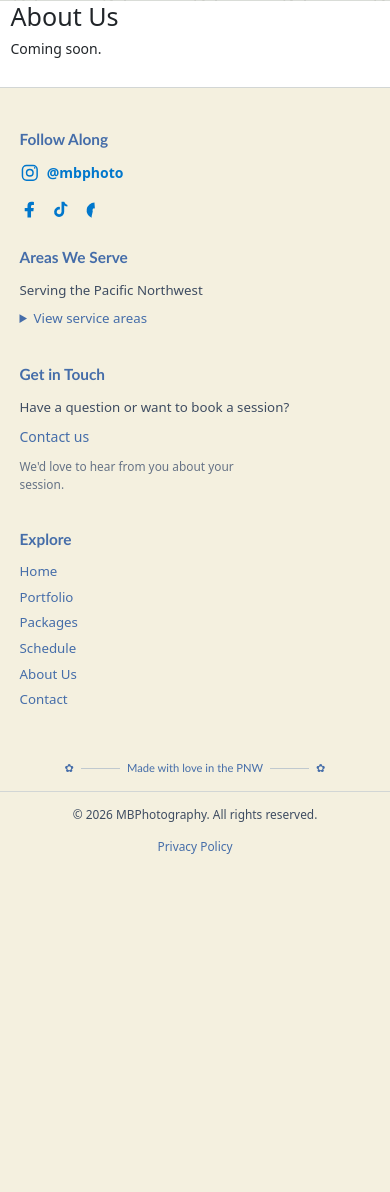
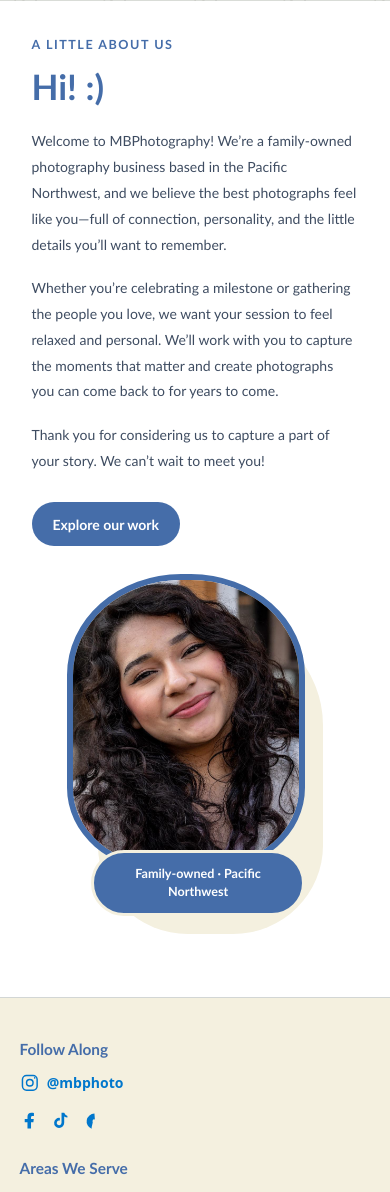
Before and after one commit to IvannaOtero/MBPhotography, an ASP.NET Core app: page /Home/About in a window 390 px wide. Shown: the part 75-1267 px from the top of the page. Before the commit the page ends 929 px from the top, so only its background shows below. Run offline with ASP.NET Core 8, Linux system fonts and the light colour scheme; style sheets or scripts are compiled from the project's sources; some libraries are stand-ins or nearby versions.

Commit message:
Design responsive About Us page
Co-authored-by: IvannaOtero <253780349+IvannaOtero@users.noreply.github.com>

```diff
--- a/MBPhotography/Views/Home/About.cshtml
+++ b/MBPhotography/Views/Home/About.cshtml
@@ -2,5 +2,17 @@
     ViewData["Title"] = "About Us";
 }
 
-<h1>About Us</h1>
-<p>Coming soon.</p>
+<section class="about-page" aria-labelledby="about-page-heading">
+    <div class="about-page__copy">
+        <p class="about-page__eyebrow">A little about us</p>
+        <h1 id="about-page-heading">Hi! :)</h1>
+        <p>Welcome to MBPhotography! We’re a family-owned photography business based in the Pacific Northwest, and we believe the best photographs feel like you—full of connection, personality, and the little details you’ll want to remember.</p>
+        <p>Whether you’re celebrating a milestone or gathering the people you love, we want your session to feel relaxed and personal. We’ll work with you to capture the moments that matter and create photographs you can come back to for years to come.</p>
+        <p>Thank you for considering us to capture a part of your story. We can’t wait to meet you!</p>
+        <a class="about-page__link" asp-controller="Home" asp-action="Portfolio">Explore our work</a>
+    </div>
+    <figure class="about-page__portrait">
+        <img src="~/Pictures/homepagecarousel/picture!.jpeg" alt="A portrait from an MBPhotography session" />
+        <figcaption>Family-owned · Pacific Northwest</figcaption>
+    </figure>
+</section>
--- a/MBPhotography/wwwroot/css/site.css
+++ b/MBPhotography/wwwroot/css/site.css
@@ -180,6 +180,117 @@ body {
     gap: .5rem;
     font-size: .8rem;
   }
+}
+
+.about-page {
+    display: grid;
+    grid-template-columns: minmax(0, 1.1fr) minmax(17rem, .9fr);
+    align-items: center;
+    gap: clamp(2rem, 7vw, 6rem);
+    max-width: 1320px;
+    margin: clamp(2rem, 6vw, 5rem) auto;
+    padding: clamp(1.5rem, 5vw, 4rem);
+    color: #3e4c61;
+    font-family: "Trebuchet MS", "Arial Rounded MT Bold", sans-serif;
+}
+
+.about-page__copy {
+    max-width: 44rem;
+}
+
+.about-page__eyebrow {
+    margin-bottom: .75rem;
+    color: #456da9;
+    font-size: .9rem;
+    font-weight: 600;
+    letter-spacing: .12em;
+    text-transform: uppercase;
+}
+
+.about-page__copy h1 {
+    margin-bottom: 1.5rem;
+    color: #456da9;
+    font-size: clamp(2.5rem, 5vw, 4rem);
+    font-weight: 600;
+}
+
+.about-page__copy > p:not(.about-page__eyebrow) {
+    margin-bottom: 1.25rem;
+    font-size: clamp(1rem, 1.4vw, 1.2rem);
+    line-height: 1.85;
+}
+
+.about-page__link {
+    display: inline-block;
+    margin-top: .75rem;
+    padding: .85rem 1.5rem;
+    border-radius: 999px;
+    color: #fff;
+    background-color: #456da9;
+    font-weight: 600;
+    text-decoration: none;
+    transition: background-color .2s ease;
+}
+
+.about-page__link:hover,
+.about-page__link:focus-visible {
+    color: #fff;
+    background-color: #294f8c;
+    text-decoration: underline;
+}
+
+.about-page__portrait {
+    position: relative;
+    isolation: isolate;
+    width: min(100%, 27rem);
+    margin: 0 auto;
+    padding: 0 1.25rem 1.25rem 0;
+}
+
+.about-page__portrait::before {
+    position: absolute;
+    z-index: -1;
+    inset: 12% 0 0 12%;
+    border-radius: 48% 48% 40% 40% / 34% 34% 28% 28%;
+    background-color: #f4f0df;
+    content: "";
+}
+
+.about-page__portrait img {
+    display: block;
+    width: 100%;
+    aspect-ratio: 4 / 5;
+    border: .45rem solid #456da9;
+    border-radius: 48% 48% 40% 40% / 34% 34% 28% 28%;
+    object-fit: cover;
+}
+
+.about-page__portrait figcaption {
+    position: relative;
+    width: fit-content;
+    max-width: 90%;
+    margin: -1.5rem 0 0 auto;
+    padding: .8rem 1rem;
+    border: 3px solid #f4f0df;
+    border-radius: 999px;
+    color: #fff;
+    background-color: #456da9;
+    font-size: .9rem;
+    font-weight: 600;
+    text-align: center;
+}
+
+@media (max-width: 767.98px) {
+    .about-page {
+        grid-template-columns: 1fr;
+        gap: 2rem;
+        margin: 1rem auto 2rem;
+        padding: 1.5rem;
+    }
+
+    .about-page__portrait {
+        width: min(78%, 24rem);
+    }
 }
 
 .site-header {
```
